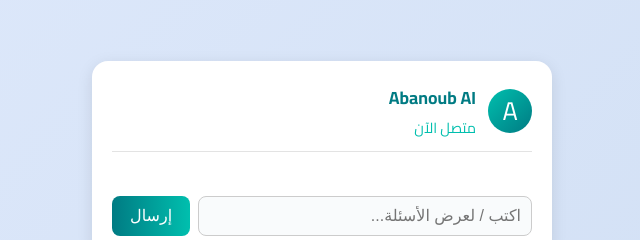
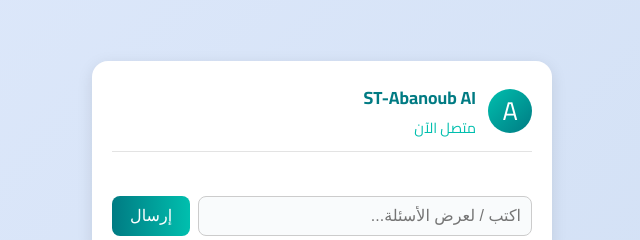
Before and after one commit to AbanoubAI/Abanoub-AI, a plain HTML site: page index.html in a window 1280 px wide. Shown: the part 242-482 px from the top of the page, 318-958 px from the left. Drawn offline with Linux system fonts and the light colour scheme.

Commit message:
Update index.html

```diff
--- a/index.html
+++ b/index.html
@@ -4,7 +4,7 @@
 <head>
     <meta charset="UTF-8" />
     <meta name="viewport" content="width=device-width, initial-scale=1.0" />
-    <title>Abanoub AI</title>
+    <title>ST-Abanoub AI</title>
     <link rel="icon" href="profile 0.icon" />
     <link href="https://fonts.googleapis.com/css2?family=Cairo:wght@400;700&display=swap" rel="stylesheet" />
     <style>
@@ -175,7 +175,7 @@
         <div class="header">
             <div class="avatar">A</div>
             <div class="info">
-                <div class="name">Abanoub AI</div>
+                <div class="name">ST-Abanoub AI</div>
                 <div class="status">متصل الآن</div>
             </div>
         </div>
```
